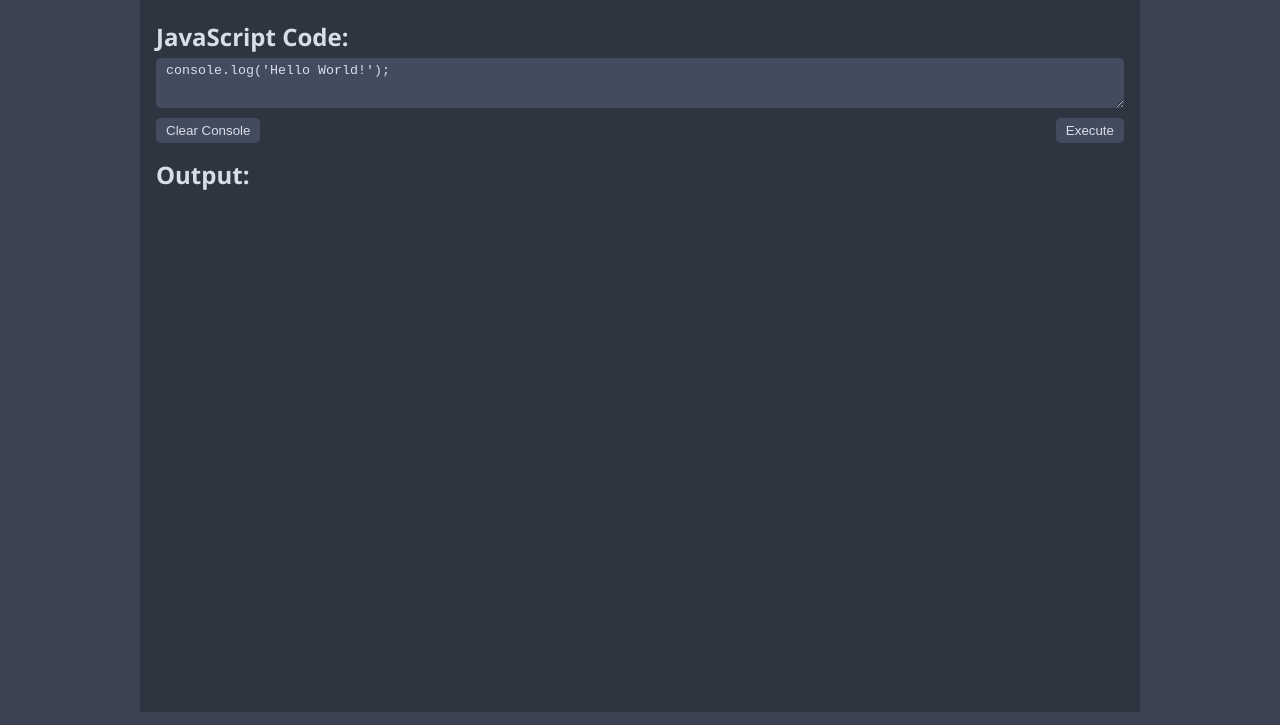
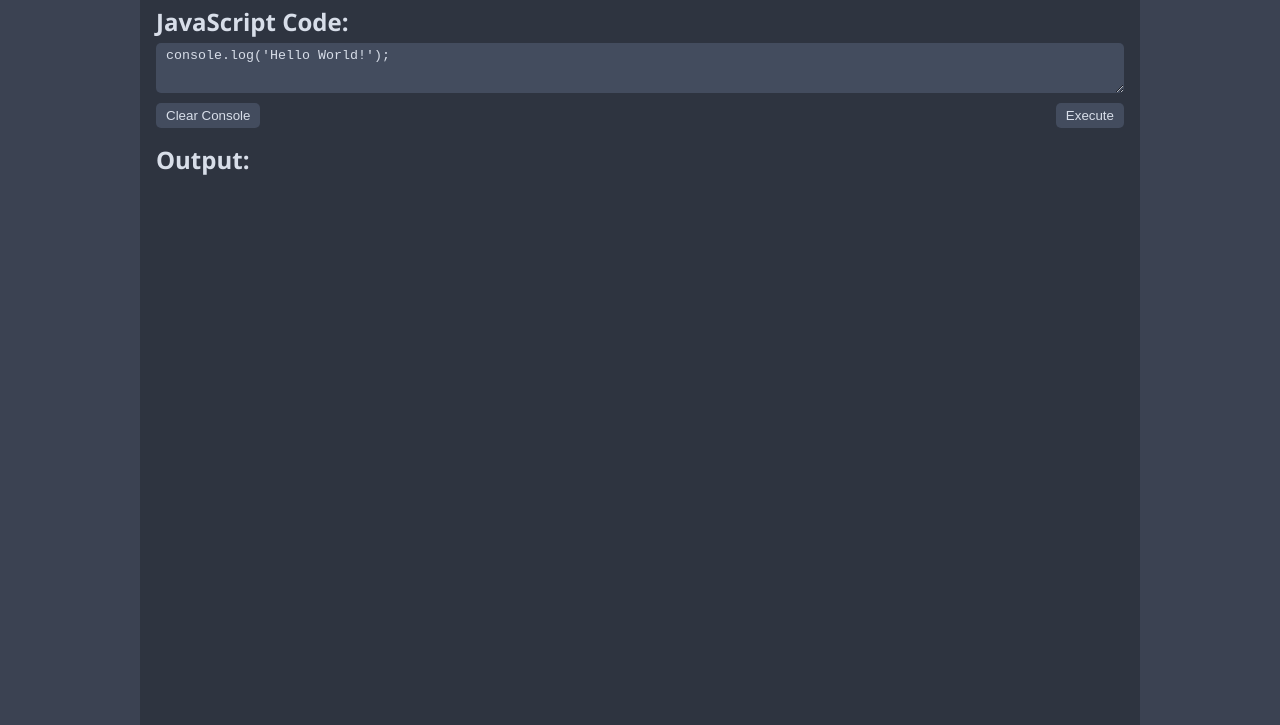
Before and after one commit to ashermorgan/js-console, a plain HTML site: page index.html in a window 1280 px wide. Shown: the part 75-800 px from the top of the page. Drawn offline with Linux system fonts and the light colour scheme.

Commit message:
Improve appearance

```diff
--- a/index.css
+++ b/index.css
@@ -25,6 +25,10 @@
     transition-duration: 0.1s;
     box-sizing: border-box;
 }
+html, body {
+    width: 100%;
+    height: 100%;
+}
 body {
     font-family: Segoe UI, sans-serif;
     touch-action: manipulation;
@@ -46,7 +50,7 @@ h2 {
     font-size: 1.5em;
     margin-bottom: 5px;
 }
-* + h2 {
+*:not(noscript) + h2 {
     margin-top: 15px;
 }
 
@@ -64,7 +68,6 @@ h1 {
 /* app contents */
 main {
     max-width: 1000px;
-    min-height: 500px;
     margin: auto;
     padding: 16px;
     display: flex;
@@ -131,3 +134,13 @@ a {
         height: 150px;
     }
 }
+@media only screen and (max-height: 900px) {
+    main {
+        min-height: calc(100% - 64px);
+    }
+    #output {
+        height: auto;
+        min-height: 50px;
+        overflow-y: unset;
+    }
+}
```
